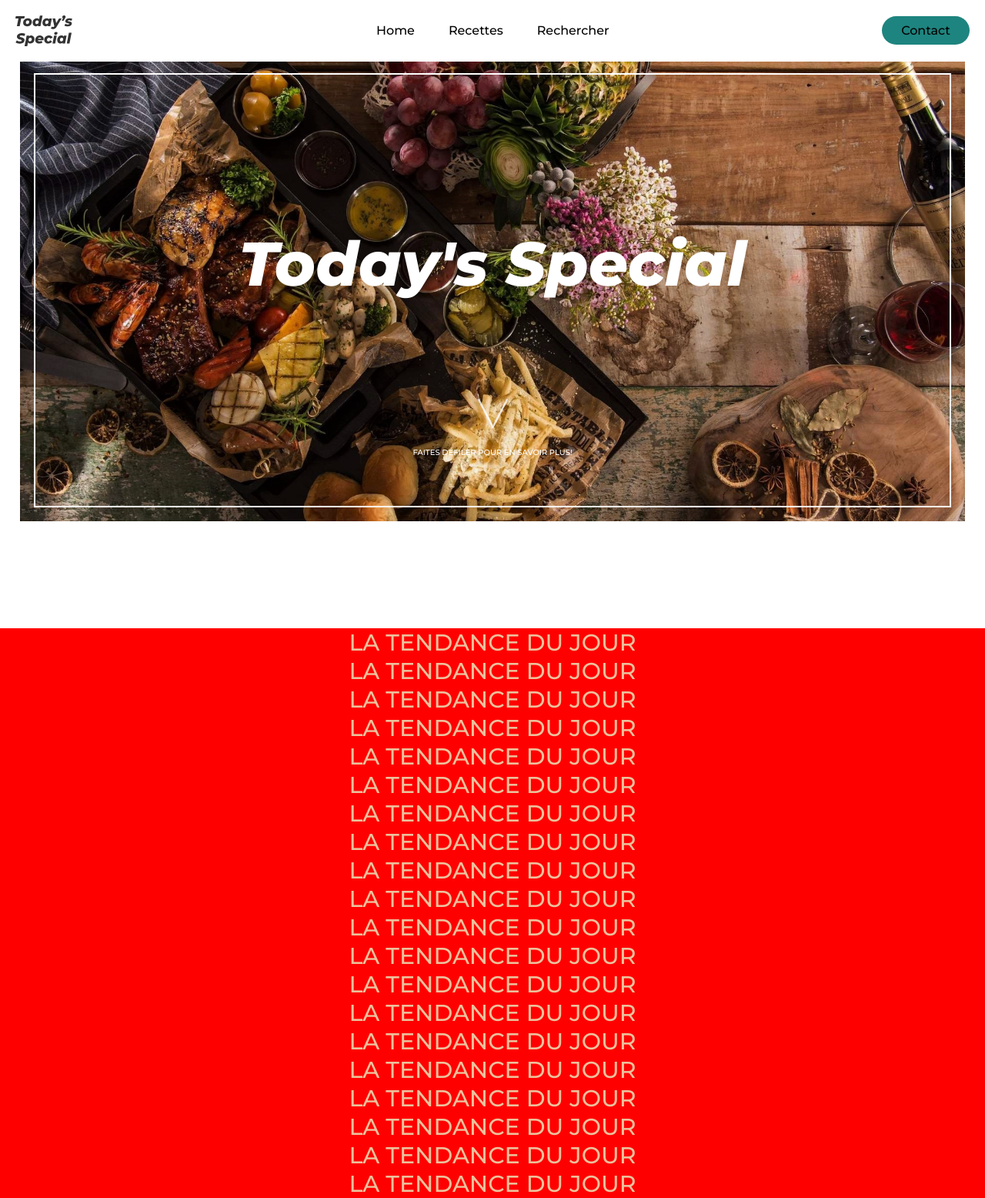
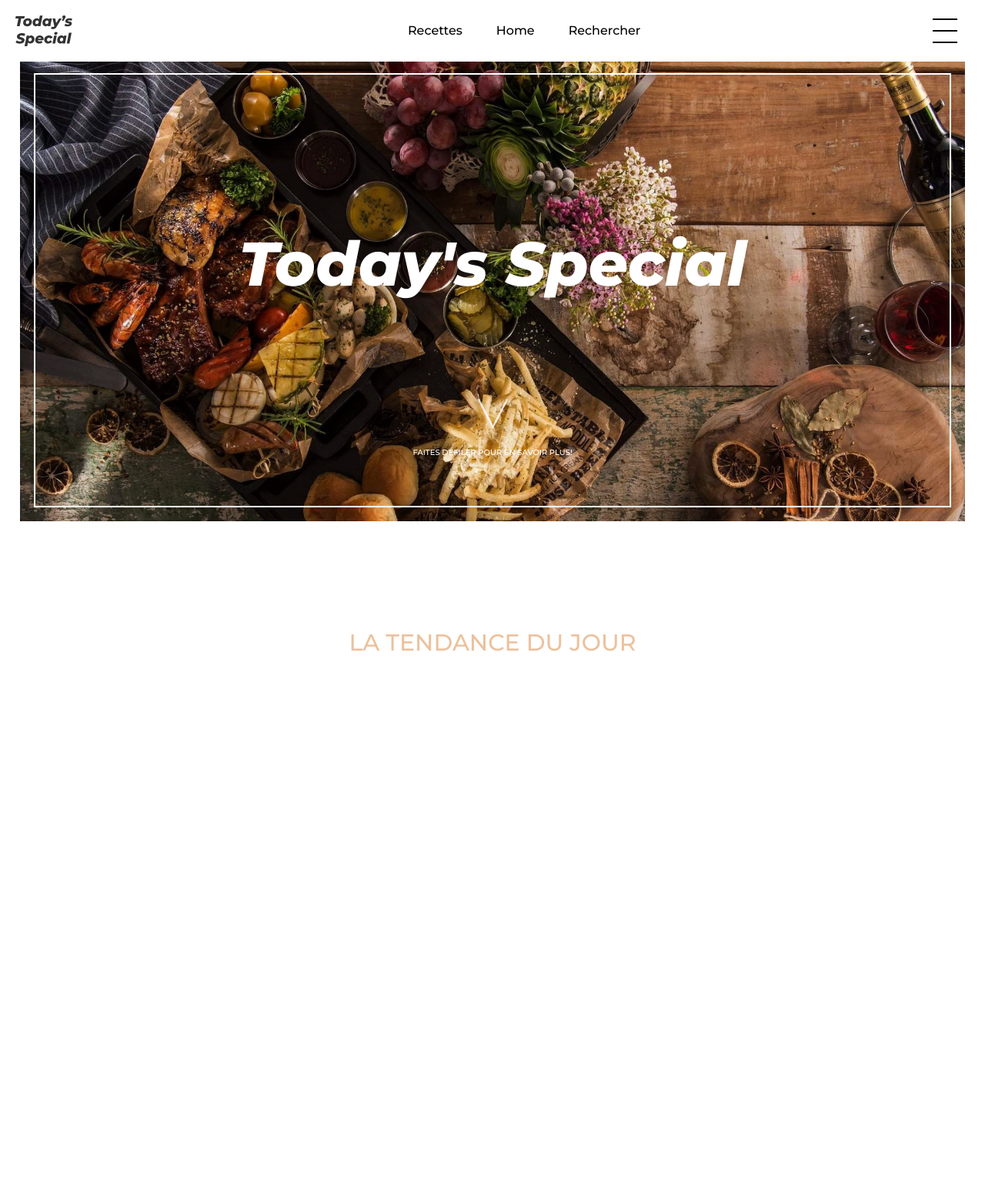
Before and after one commit to loicmisenta/loicmisenta.github.io, a plain HTML site: page index.html in a window 1280 px wide. Shown: the whole page at 77% size. After the commit the page ends 853 px from the top, so only its background shows below. Drawn offline with Linux system fonts and the light colour scheme.

Commit message:
compability 2

```diff
--- a/index.html
+++ b/index.html
@@ -16,11 +16,26 @@
       -->
         <img class="logo" href="#" src="images/logoTodaysSpecial.svg" alt="logo">
         <ul class="nav__links">
-          <li><a href="#">Home</a></li>
           <li><a href="#">Recettes</a></li>
+          <li><a href="#" class="homeLink">Home</a></li>
           <li><a href="#">Rechercher</a></li>
         </ul>
-        <a class="cta" href="#"><button>Contact</button></a>
+        <a>
+          <input type="checkbox" id="menyAvPaa">
+          <label id="burger" for="menyAvPaa">
+            <div></div>
+            <div></div>
+            <div></div>
+          </label>
+          <nav id="meny">
+            <ul class="menuMeny">
+              <li><h1 href="#">Favoris</h1></li>
+              <li><h1 href="#">Contact</h1></li>
+              <li><h1 href="#">Au pif !</h1></li>
+            </ul>
+          </nav>
+        </a>
+
       </nav>
 
   </header>
@@ -43,25 +58,7 @@
       <div class="row">
         <div class="headingRowCentered">
           <p>LA TENDANCE DU JOUR</p>
-          <p>LA TENDANCE DU JOUR</p>
-          <p>LA TENDANCE DU JOUR</p>
-          <p>LA TENDANCE DU JOUR</p>
-          <p>LA TENDANCE DU JOUR</p>
-          <p>LA TENDANCE DU JOUR</p>
-          <p>LA TENDANCE DU JOUR</p>
-          <p>LA TENDANCE DU JOUR</p>
-          <p>LA TENDANCE DU JOUR</p>
-          <p>LA TENDANCE DU JOUR</p>
-          <p>LA TENDANCE DU JOUR</p>
-          <p>LA TENDANCE DU JOUR</p>
-          <p>LA TENDANCE DU JOUR</p>
-          <p>LA TENDANCE DU JOUR</p>
-          <p>LA TENDANCE DU JOUR</p>
-          <p>LA TENDANCE DU JOUR</p>
-          <p>LA TENDANCE DU JOUR</p>
-          <p>LA TENDANCE DU JOUR</p>
-          <p>LA TENDANCE DU JOUR</p>
-          <p>LA TENDANCE DU JOUR</p>
+
 
         </div>
       </div>
--- a/style.css
+++ b/style.css
@@ -12,10 +12,10 @@
     box-sizing: border-box;
   }
 
-li, a, button{
+li, a{
     font-family: "Montserrat", sans-serif;
     font-weight: 500;
-    font-size: 16px;
+
     color: black;
     text-decoration: none;
 }
@@ -29,6 +29,7 @@ nav{
     padding: 20px;
     z-index:1;
 
+
 }
 
 .logo{
@@ -39,10 +40,13 @@ nav{
 }
 .nav__links{
     list-style: none;
+
 }
 .nav__links li{
-    display: inline-block;
+    display:contents;
+    position:relative;
     padding: 0px 20px;
+    font-size: 14px;
 }
 .nav__links li a{
     transition: all 0.3s ease 0s;
@@ -55,18 +59,6 @@ nav{
     background-color: #1e847f;
 }
 
-button{
-    padding: 9px 25px;
-    background-color: #1e847f;
-    border: none;
-    border-radius: 50px;
-    cursor: pointer;
-    transition: all 0.3s ease 0s;
-}
-button:hover{
-    background-color: #ecc19c;
-    color: black;
-}
 
 .categoryEntrance{
 
@@ -105,8 +97,8 @@ button:hover{
 }
 
 .textOnImageHomeTitle{
-    bottom: 200px;
-    font-size: 25px;
+    bottom: 280px;
+    font-size: 50px;
     font-family: 'Montserrat', sans-serif;
     font-weight: bold;
     font-style: italic;
@@ -145,28 +137,113 @@ button:hover{
     width: 6rem;
   }
 
+
+  .burger-wrapper {
+    cursor: pointer;
+  }
+  #meny {
+      background: #333;
+      width: 10rem;
+      height: 20rem;
+      position: fixed;
+      right: 0;
+      transition-timing-function: cubic-bezier(10,2,3,1);
+      transform: translateX(50rem);
+      top: 0;
+      z-index: 0;
+      transition: 0.5s;
+  }
+  #menyAvPaa {
+      display: none;
+  }
+
+  #menyAvPaa:checked ~ #meny {
+      transform: translateX(0rem);
+  }
+
+  #burger {
+      position: relative;
+      cursor: pointer;
+      width: 1rem;
+      height: 1rem;
+      right: 1rem;
+      top: 0rem;
+      display: flex;
+      justify-content: space-between;
+      flex-direction: column;
+  }
+
+  #burger > div {
+      height: 2px;
+      background-color: #000;
+      transition: 0.5s;
+      z-index: 999;
+  }
+
+  #menyAvPaa:checked ~ #burger > div {
+    background-color: #fff;
+  }
+
+  #menyAvPaa:checked ~ #burger > div:nth-child(1) {
+      transform: translateY(7px) rotate(45deg);
+  }
+  #menyAvPaa:checked ~ #burger > div:nth-child(2) {
+      opacity: 0;
+  }
+  #menyAvPaa:checked ~ #burger > div:nth-child(3) {
+      transform: translateY(-7px) rotate(-45deg);
+  }
+
+  .homeLink{
+      display: none;
+  }
+
+
   @keyframes bounce {
     50% {
       transform: translateY(-50%);
     }
   }
 
-  @media only screen and (min-width: 900px) {
+  @media only screen and (min-width: 700px) {
     .pictureHome{height: 600px;}
     .textOnImageHomeTitle{
         font-size: 80px;
         bottom: 400px;
     }
-    .headingRowCentered{background-color: red};
-    .textOnImageHome{color: red;}
     .pageHeader{padding-top: 6%;}
     .ArrowDownAnimation::before{
         font-size: 2rem;
         line-height: 4rem;
         height: 4rem;
     }
-  }
-  @media only screen and (max-width: 400) {
-    .pictureHome{height: 900px;}
+    .homeLink{
+        display:inline-block;
+    }
+    .nav__links li{
+        font-size: 16px;
+        display:inline-block;
+    }
+
+    #burger {
+        width: 2rem;
+        height: 2rem;
+    }
+
+    #menyAvPaa:checked ~ #burger > div:nth-child(1) {
+        transform: translateY(15px) rotate(45deg);
+    }
+
+    #menyAvPaa:checked ~ #burger > div:nth-child(3) {
+        transform: translateY(-15px) rotate(-45deg);
+    }
 
   }
+  @media only screen and (max-width: 500px) {
+    .pictureHome{height: 600px;}
+    .textOnImageHomeTitle{
+        font-size: 70px;
+        bottom: 400px;
+    }
+
+  }
```
